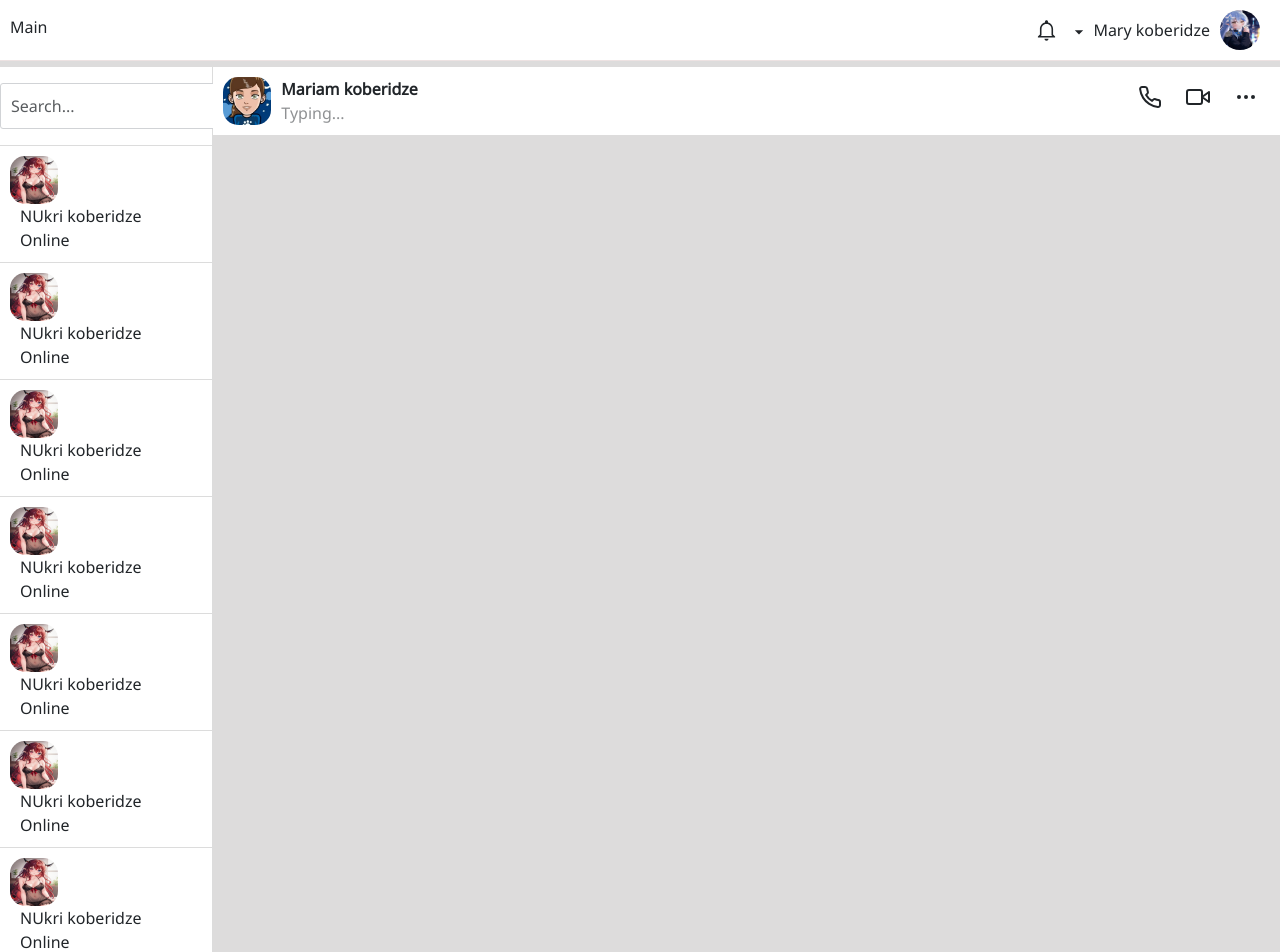
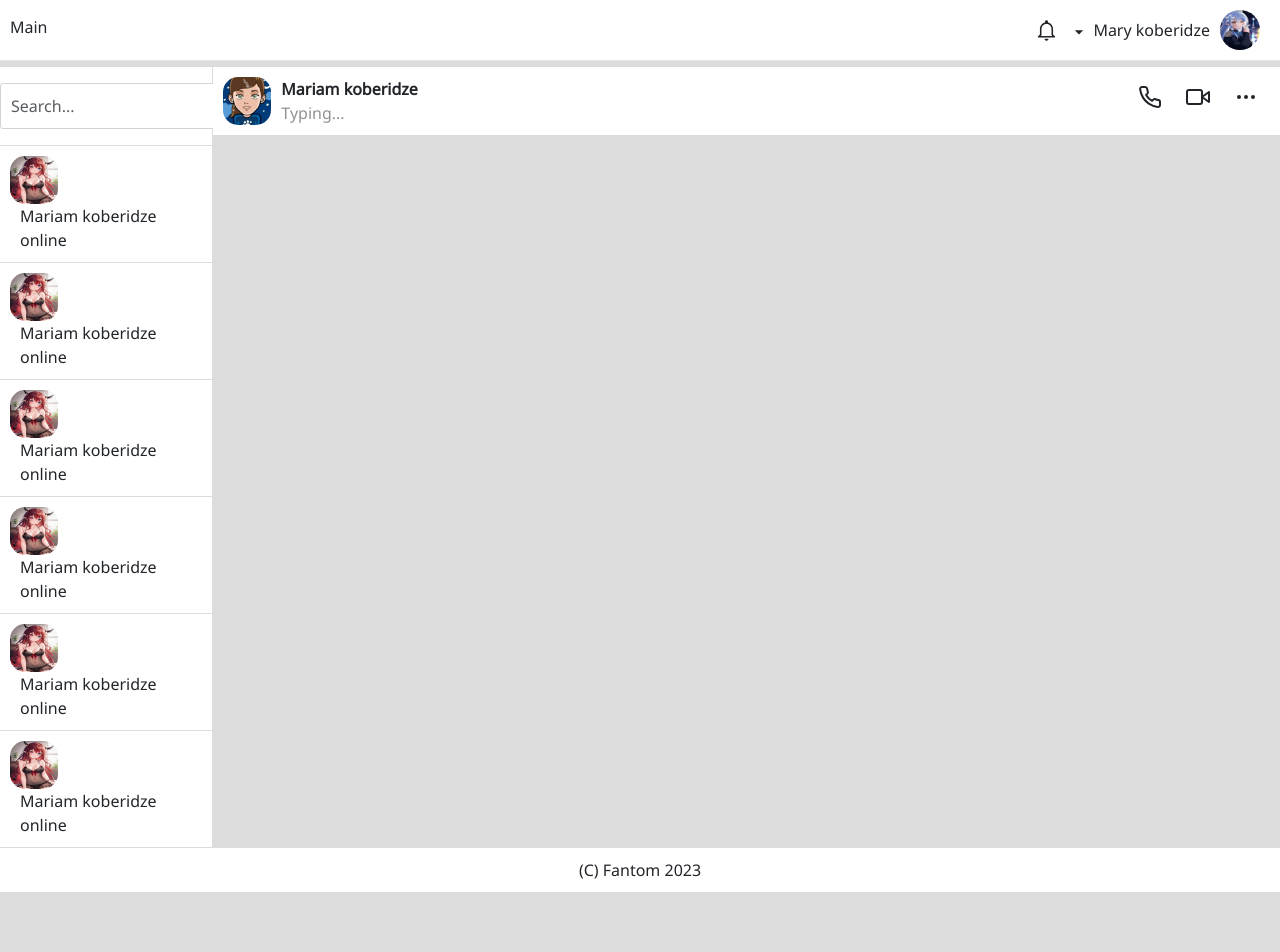
Before and after one commit to GeGuNa/React-social-networking-app, a React (Create React App) app: page /Messaging/1 in a window 1280 px wide. Shown: the top 952 px of the page. After the commit the page ends 892 px from the top, so only its background shows below. Built offline with nearby package versions, Linux system fonts and the light colour scheme.

Commit message:
Showing profiles directly by using function at messaging

```diff
--- a/src/page/messaging.js
+++ b/src/page/messaging.js
@@ -1,6 +1,29 @@
 import React from 'react'
 import { useState } from 'react'
 import { Link } from 'react-router-dom'
+
+
+export function Shdt({pic,name,status}) {
+	return (<>
+
+	<div>
+
+<div className="left"><img className="phtsz" src={pic} /></div>
+
+<div className="c1 left row">
+<div>{name}</div>
+<div>{status}</div>
+</div>
+
+
+</div>
+
+
+
+	</>);
+}
+
+
 
 
 export default function Messaging() {
@@ -53,98 +76,15 @@ export default function Messaging() {
 <div className="cmsglst">
 
 
-<div>
 
-<div className="left"><img className="phtsz" src="/photos/jJ7g1VXRvqw.jpg"/></div>
-
-<div className="c1 left row">
-<div>NUkri koberidze</div>
-<div>Online</div>
-</div>
+<Shdt pic={'/photos/jJ7g1VXRvqw.jpg'} name={'Mariam koberidze'} status={'online'}/>
+<Shdt pic={'/photos/jJ7g1VXRvqw.jpg'} name={'Mariam koberidze'} status={'online'}/>
+<Shdt pic={'/photos/jJ7g1VXRvqw.jpg'} name={'Mariam koberidze'} status={'online'}/>
+<Shdt pic={'/photos/jJ7g1VXRvqw.jpg'} name={'Mariam koberidze'} status={'online'}/>
+<Shdt pic={'/photos/jJ7g1VXRvqw.jpg'} name={'Mariam koberidze'} status={'online'}/>
+<Shdt pic={'/photos/jJ7g1VXRvqw.jpg'} name={'Mariam koberidze'} status={'online'}/>
 
 
-</div>
-
-
-
-<div>
-
-<div className="left"><img className="phtsz" src="/photos/jJ7g1VXRvqw.jpg"/></div>
-
-<div className="c1 left row">
-<div>NUkri koberidze</div>
-<div>Online</div>
-</div>
-
-
-</div>
-
-<div>
-
-<div className="left"><img className="phtsz" src="/photos/jJ7g1VXRvqw.jpg"/></div>
-
-<div className="c1 left row">
-<div>NUkri koberidze</div>
-<div>Online</div>
-</div>
-
-
-</div>
-
-
-
-<div>
-
-<div className="left"><img className="phtsz" src="/photos/jJ7g1VXRvqw.jpg"/></div>
-
-<div className="c1 left row">
-<div>NUkri koberidze</div>
-<div>Online</div>
-</div>
-
-
-</div>
-
-
-
-<div>
-
-<div className="left"><img className="phtsz" src="/photos/jJ7g1VXRvqw.jpg"/></div>
-
-<div className="c1 left row">
-<div>NUkri koberidze</div>
-<div>Online</div>
-</div>
-
-
-</div>
-
-
-<div>
-
-<div className="left"><img className="phtsz" src="/photos/jJ7g1VXRvqw.jpg"/></div>
-
-<div className="c1 left row">
-<div>NUkri koberidze</div>
-<div>Online</div>
-</div>
-
-
-</div>
-
-
-
-<div>
-
-<div className="left"><img className="phtsz" src="/photos/jJ7g1VXRvqw.jpg"/></div>
-
-<div className="c1 left row">
-<div>NUkri koberidze</div>
-<div>Online</div>
-</div>
-
-
-</div>
 
 
 </div>
```
